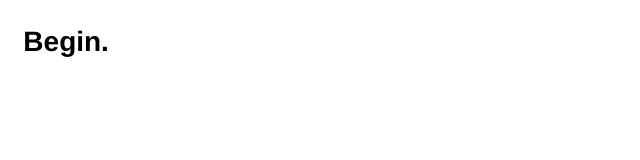
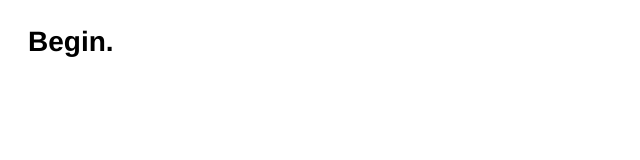
Before and after one commit to jesgundy/bedrock, a website: page index.html in a window 1280 px wide. Shown: the full height of the page, 0-640 px from the left. Drawn offline with Linux system fonts and the light colour scheme.

Commit message:
Simplified HTML, added container padding

```diff
--- a/css/components/_example.scss
+++ b/css/components/_example.scss
@@ -1 +1,4 @@
 // Examlpe Component
+.container {
+	padding: 0 2em;
+}
--- a/index.html
+++ b/index.html
@@ -16,17 +16,11 @@
 
     <!-- Header -->
     <div class="header" role="banner">
-      <h1>&nbsp;&nbsp;&nbsp;Begin.</h1>
+      <h1>Begin.</h1>
     </div>
-
-    <!-- Navigation -->
-    <div class="nav" role="navigation"></div>
 
     <!-- Main Content -->
     <div class="main" role="main"></div>
-
-    <!-- Footer -->
-    <div class="footer" role="contentinfo"></div>
 
   </div>
 
```
Also changed, not shown: css/main.css.
